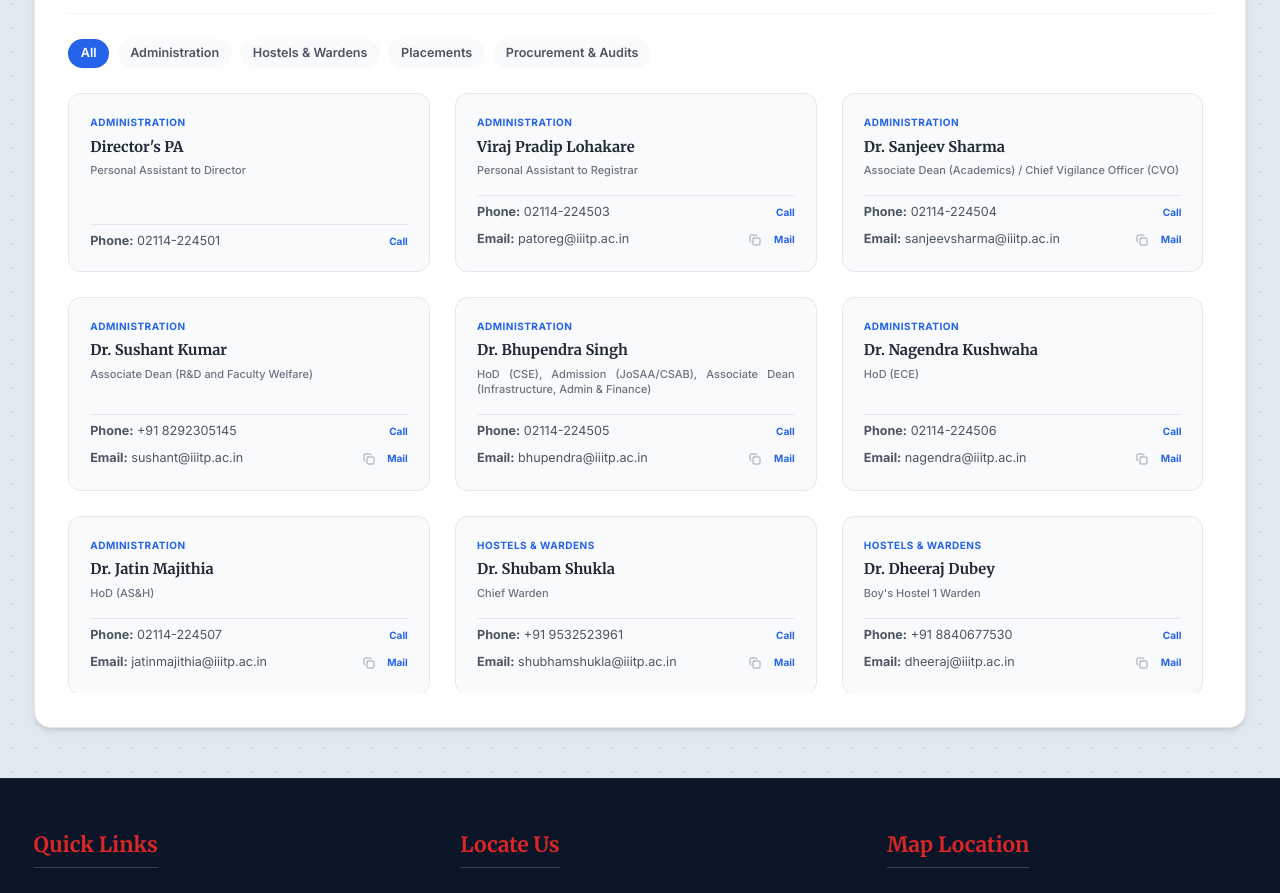
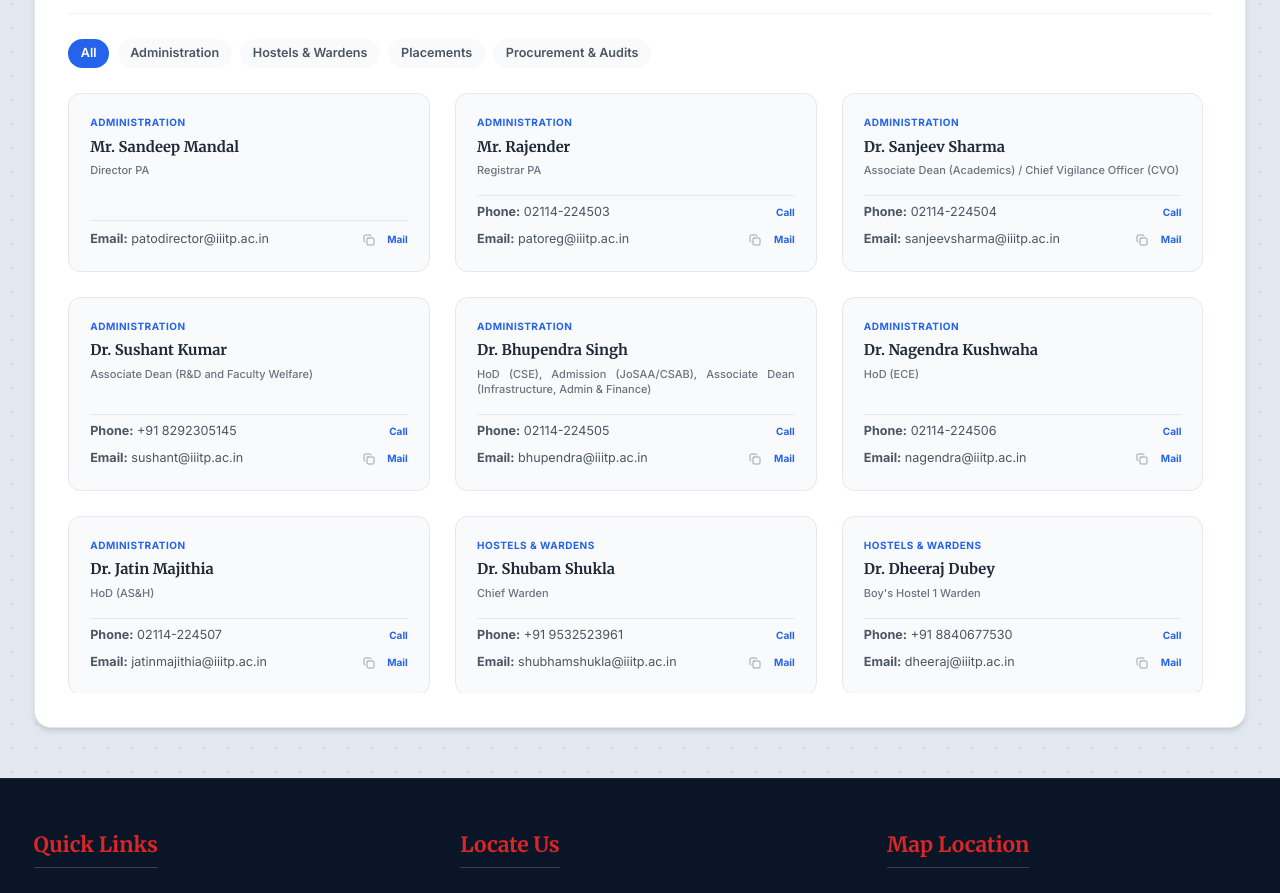
Before and after one commit to iiitp-official/website, a React (Vite) app: page /contact in a window 1280 px wide. Shown: the part 1400-2293 px from the top of the page. Built offline with nearby package versions, Linux system fonts and the light colour scheme; grey boxes are pictures that could not be loaded.

Commit message:
Corrected the contact page

```diff
--- a/src/data/non_teaching_staff.json
+++ b/src/data/non_teaching_staff.json
@@ -310,6 +310,16 @@
     "type": "Contract"
   },
   {
+    "name": "Sudhir kumar",
+    "designation": "Office Executive",
+    "department": "Examination Cell",
+    "departmentShort": "Examination Cell",
+    "image": "/assets/nonteachingstaff_photos/sudhirkumar.jpeg",
+    "description": "",
+    "email": "asstt2.examination@iiitp.ac.in",
+    "type": "Contract"
+  },
+  {
     "name": "Ajay Siddharth Sirsat",
     "designation": "Carpenter",
     "department": "Maintenance",
@@ -370,16 +380,6 @@
     "type": "Contract"
   },
   {
-    "name": "Sumit Shashikant Patil",
-    "designation": "Office Executive",
-    "department": "Store and Purchase Department",
-    "departmentShort": "",
-    "image": "/assets/nonteachingstaff_photos/sumitpatil.jpeg",
-    "description": "",
-    "email": "",
-    "type": "Contract"
-  },
-  {
     "name": "Aditya Raj Gupta",
     "designation": "Lab Technician",
     "department": "Department of Computer Science and Engineering",
--- a/src/pages/ContactPage.jsx
+++ b/src/pages/ContactPage.jsx
@@ -69,15 +69,15 @@ const transportModes = [
 
 const importantContacts = [
   {
-    name: "Director's PA",
-    designation: "Personal Assistant to Director",
+    name: "Mr. Sandeep Mandal",
+    designation: "Director PA",
     department: "Administration",
-    email: "",
-    phone: "02114-224501"
+    email: "patodirector@iiitp.ac.in",
+    phone: ""
   },
   {
-    name: "Viraj Pradip Lohakare",
-    designation: "Personal Assistant to Registrar",
+    name: "Mr. Rajender",
+    designation: "Registrar PA",
     department: "Administration",
     email: "patoreg@iiitp.ac.in",
     phone: "02114-224503"
```
